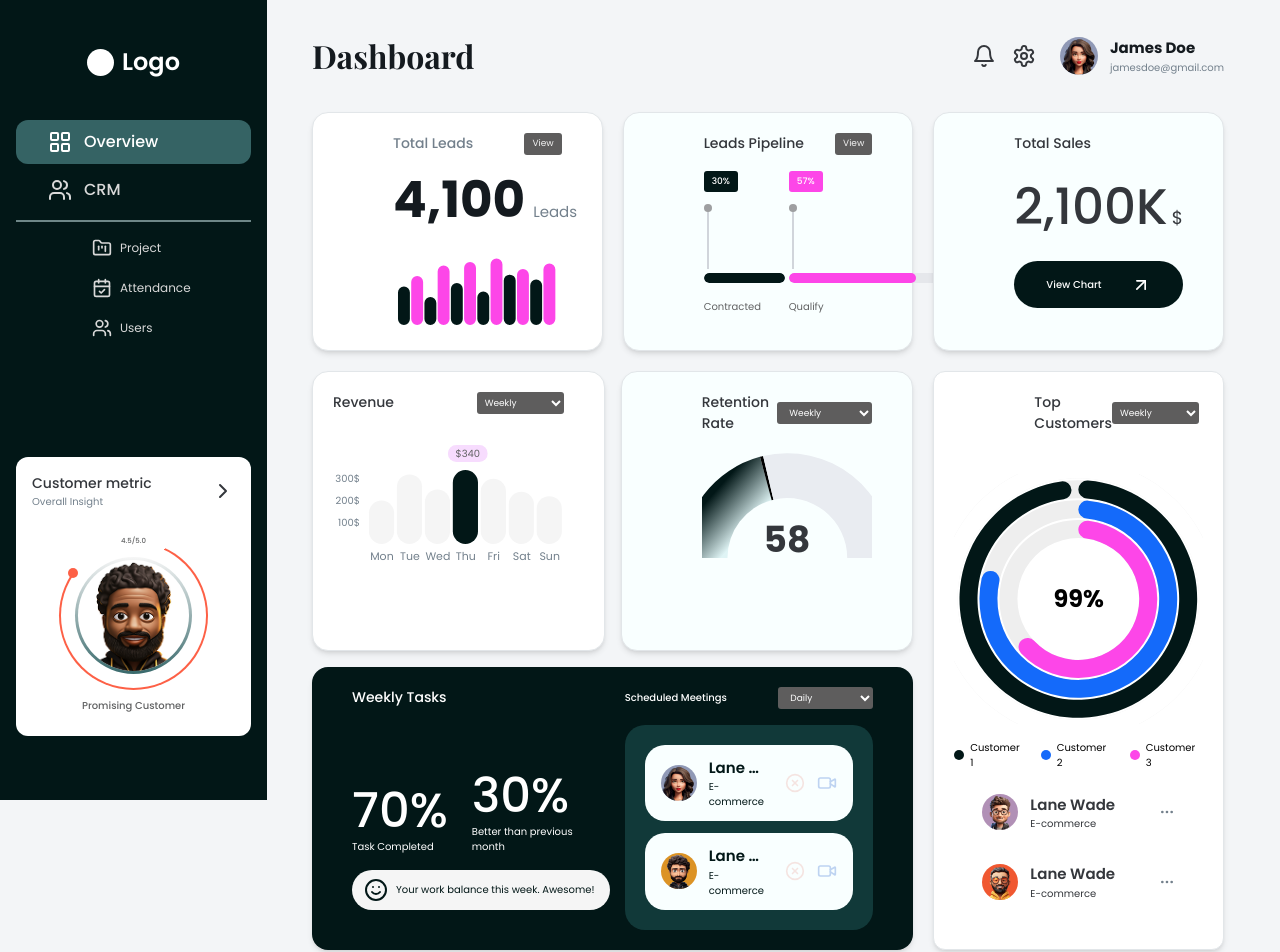
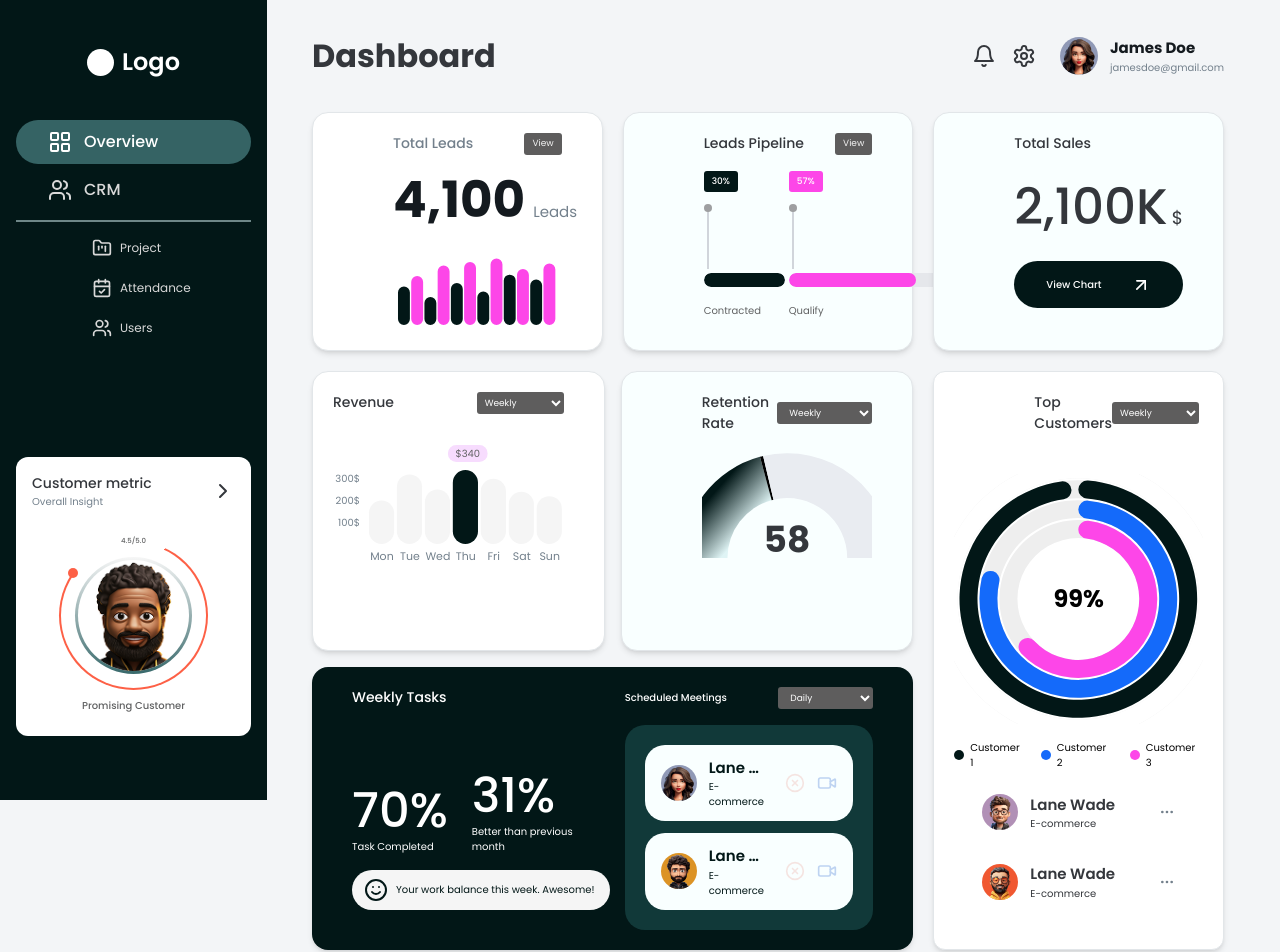
Before and after one commit to Japhetism/p23, a React (Vite) app: page / in a window 1280 px wide. Shown: the top 952 px of the page. Built offline with nearby package versions, Linux system fonts and the light colour scheme.

Commit message:
fix styles

```diff
--- a/src/components/Header.tsx
+++ b/src/components/Header.tsx
@@ -1,5 +1,4 @@
 import { Bell, Settings, Menu } from "lucide-react";
-import image61 from "@/assets/images/image61.png";
 import { MockAuthUser } from "@/fixtures";
 
 interface DashboardHeaderProps {
@@ -12,7 +11,7 @@ const Header = ({ onMenuClick }: DashboardHeaderProps) => (
       <button className="lg:hidden text-foreground" onClick={onMenuClick}>
         <Menu size={24} />
       </button>
-      <h1 className="text-[32px] text-[#34373C] md:text-[32px] font-display font-bold text-foreground">
+      <h1 className="text-[32px] text-[#34373C] md:text-[32px] font-bold">
         Dashboard
       </h1>
     </div>
--- a/src/components/Sidebar.tsx
+++ b/src/components/Sidebar.tsx
@@ -65,8 +65,7 @@ const Sidebar = ({ open, onClose }: SidebarProps) => {
           {navItems.map((item) => (
             <div key={item.label}>
               <button
-                onClick={() => item.children && setCrmOpen(!crmOpen)}
-                className={`flex items-center gap-3 w-full px-8 py-2.5 rounded-lg text-[16px] font-medium transition-colors ${
+                className={`flex items-center gap-3 w-full px-8 py-2.5 rounded-[40px] text-[16px] font-medium transition-colors ${
                   item.active
                     ? "bg-[#356364] text-white rounded-[20px]"
                     : "hover:bg-sidebar-active/10 text-sidebar-fg"
--- a/src/components/dashboard/LeadsPipelineCard.tsx
+++ b/src/components/dashboard/LeadsPipelineCard.tsx
@@ -31,7 +31,7 @@ const LeadsPipelineCard = ({ data }: LeadsPipelineCardProps) => (
           </div>
           {/* Outer track */}
           <div
-            className="h-2 bg-gray-200 rounded-full overflow-hidden h-[10px]"
+            className="h-[14px] bg-gray-200 rounded-full overflow-hidden"
             style={{ width: index === 0 ? "81px" : "165px" }}
           >
             {/* Filled portion */}
--- a/src/fixtures/index.ts
+++ b/src/fixtures/index.ts
@@ -66,7 +66,7 @@ export const MockDashboardData: DashboardData = {
   tasks: {
     data: [
       { name: "Task Completed", value: "70%" },
-      { name: "Better than previous month", value: "30%" },
+      { name: "Better than previous month", value: "31%" },
     ],
     meetings: [
       { name: "Lane Wade", role: "E-commerce", pix: image61, color: "#9099B6" },
```
